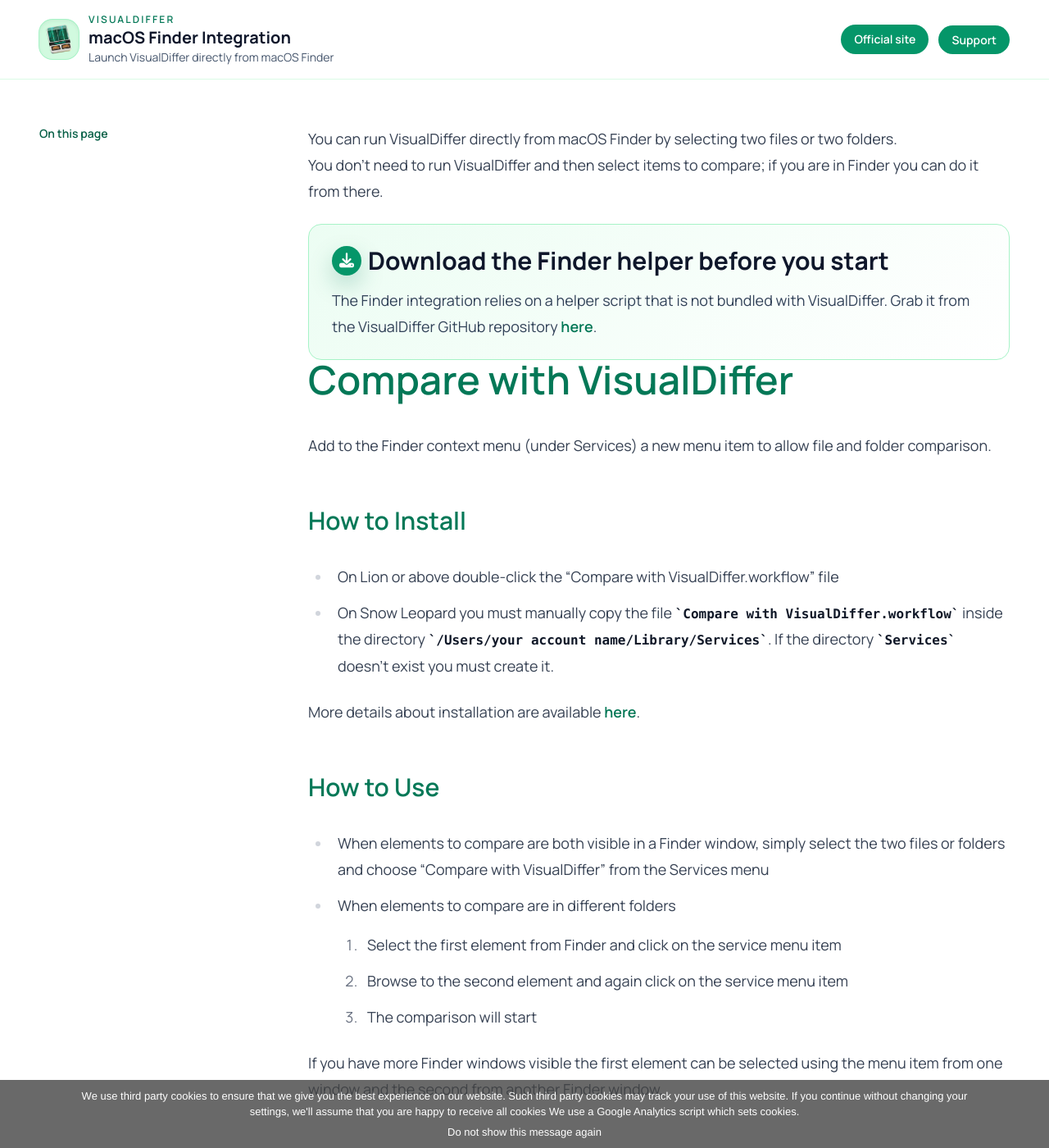
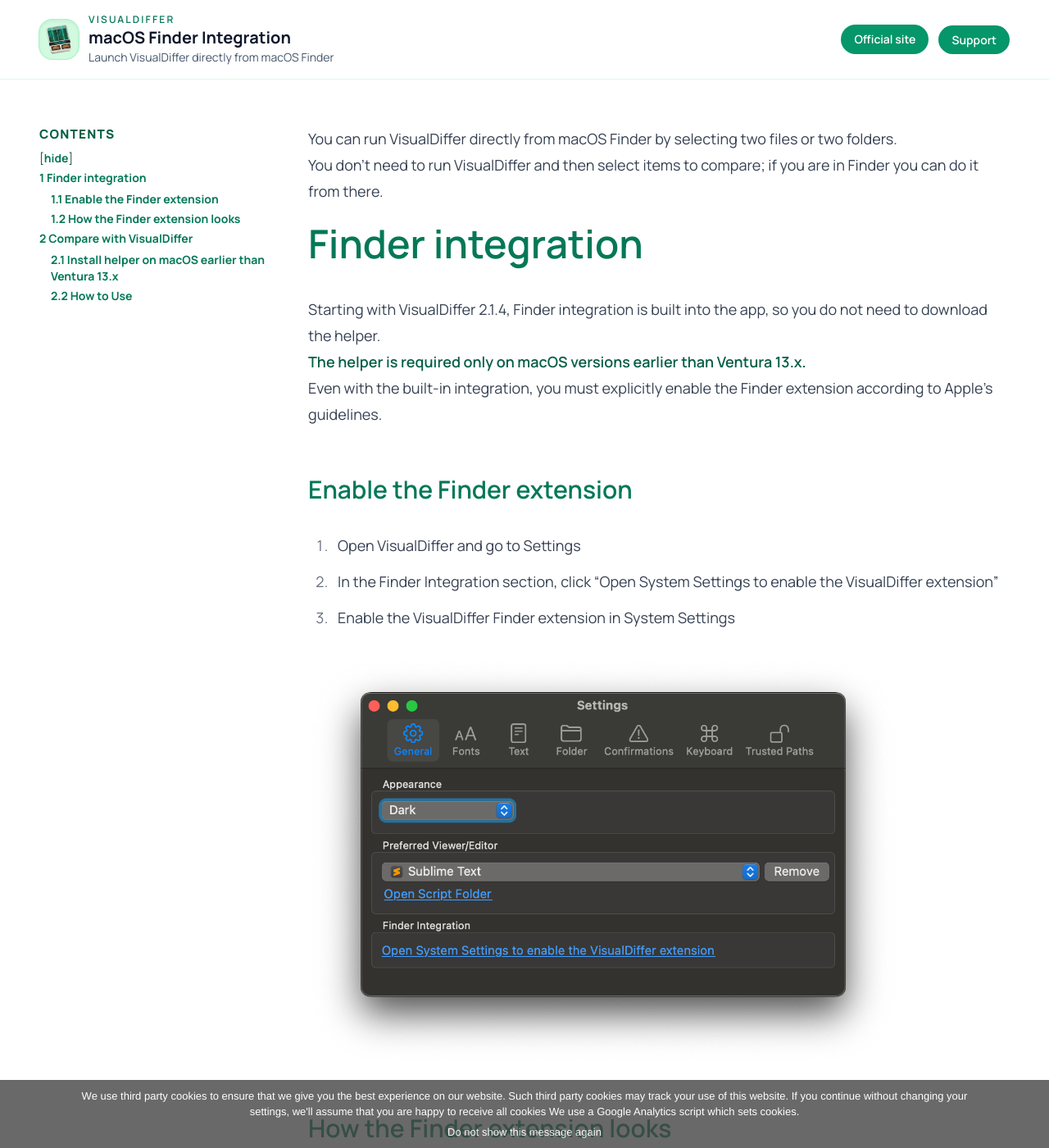
Before and after one commit to visualdiffer/visualdiffer.github.com, a Jekyll site: the page built from finder.md, in a window 1280 px wide and 1400 px high. Shown: the whole window at 82% size. Built offline with Jekyll 4.4.1, drawn with Linux system fonts in a browser that asks for light colours; some of the changed text lies outside the part shown.

Commit message:
doc(finder): Replace Automator script

```diff
--- a/finder.md
+++ b/finder.md
@@ -11,6 +11,33 @@
 You can run VisualDiffer directly from macOS Finder by selecting two files or two folders.
 You don't need to run VisualDiffer and then select items to compare; if you are in Finder you can do it from there.
 
+# [Finder integration](#finder_integration_is_built_in)
+
+Starting with VisualDiffer 2.1.4, Finder integration is built into the app, so you do not need to download the helper.
+**The helper is required only on macOS versions earlier than Ventura 13.x.**
+Even with the built-in integration, you must explicitly enable the Finder extension according to Apple's guidelines.
+
+## [Enable the Finder extension](#enable_finder_extension)
+1. Open VisualDiffer and go to Settings
+2. In the Finder Integration section, click "Open System Settings to enable the VisualDiffer extension"
+3. Enable the VisualDiffer Finder extension in System Settings
+
+<img src="{{ site.prefixDir }}img/ternaryop/vd/screenshots/wiki/finderSettings.png" alt="VisualDiffer Settings with the Finder Integration entry" style="max-width: 720px; width: 100%; height: auto;">
+
+## [How the Finder extension looks](#finder_extension_looks)
+
+When the extension is enabled, Finder shows the VisualDiffer service in the context menu, with actions to select items for the left and right comparison panes.
+
+<img src="{{ site.prefixDir }}img/ternaryop/vd/screenshots/wiki/finderMenu.png" alt="Finder context menu showing the VisualDiffer extension" style="max-width: 720px; width: 100%; height: auto;">
+
+# [Compare with VisualDiffer](#compare_with_visualdiffer)
+
+Add to the Finder context menu (under Services) a new menu item to allow file and folder comparison.
+
+## [Install helper on macOS earlier than Ventura 13.x](#install_helper_pre_ventura)
+
+**The helper is required only on macOS versions earlier than Ventura 13.x.** On Ventura 13.x or later, do not install the helper.
+
 <div class="finder-callout" role="note" aria-label="Finder integration download">
   <div class="finder-callout__header">
     <div class="finder-callout__icon">
@@ -21,11 +48,6 @@
   <p class="finder-callout__text">The Finder integration relies on a helper script that is not bundled with VisualDiffer. Grab it from the VisualDiffer GitHub repository <a href="https://github.com/visualdiffer/scripts">here</a>.</p>
 </div>
 
-# [Compare with VisualDiffer](#compare_with_visualdiffer)
-
-Add to the Finder context menu (under Services) a new menu item to allow file and folder comparison.
-
-## [How to Install](#how_to_install)
 - On Lion or above double-click the "Compare with VisualDiffer.workflow" file
 - On Snow Leopard you must manually copy the file `Compare with VisualDiffer.workflow` inside the directory `/Users/your account
 name/Library/Services`. If the directory `Services` doesn't exist you must create it.
@@ -33,6 +55,14 @@
 More details about installation are available <a href="https://github.com/visualdiffer/scripts/blob/master/installServices.md">here</a>.
 
 ## [How to Use](#how_to_use)
+
+### [Finder extension (Ventura 13.x or later)](#finder_extension_use)
+
+- In Finder, right-click the first file or folder and choose `Select <name> on Left` or `Select <name> on Right`
+- Right-click the second item (it can be in another Finder window or tab), then choose `Compare <name1> with <name2>`
+- The comparison starts automatically; if required by the Apple sandbox, you may be asked to select the files
+
+### [Helper (macOS earlier than Ventura 13.x)](#helper_use)
 
 - When elements to compare are both visible in a Finder window, simply select the two files or folders and choose "Compare with VisualDiffer"
 from the Services menu
```
Also changed, not shown: README.md, img/ternaryop/vd/screenshots/wiki/finderMenu.png (added), img/ternaryop/vd/screenshots/wiki/finderSettings.png (added).
